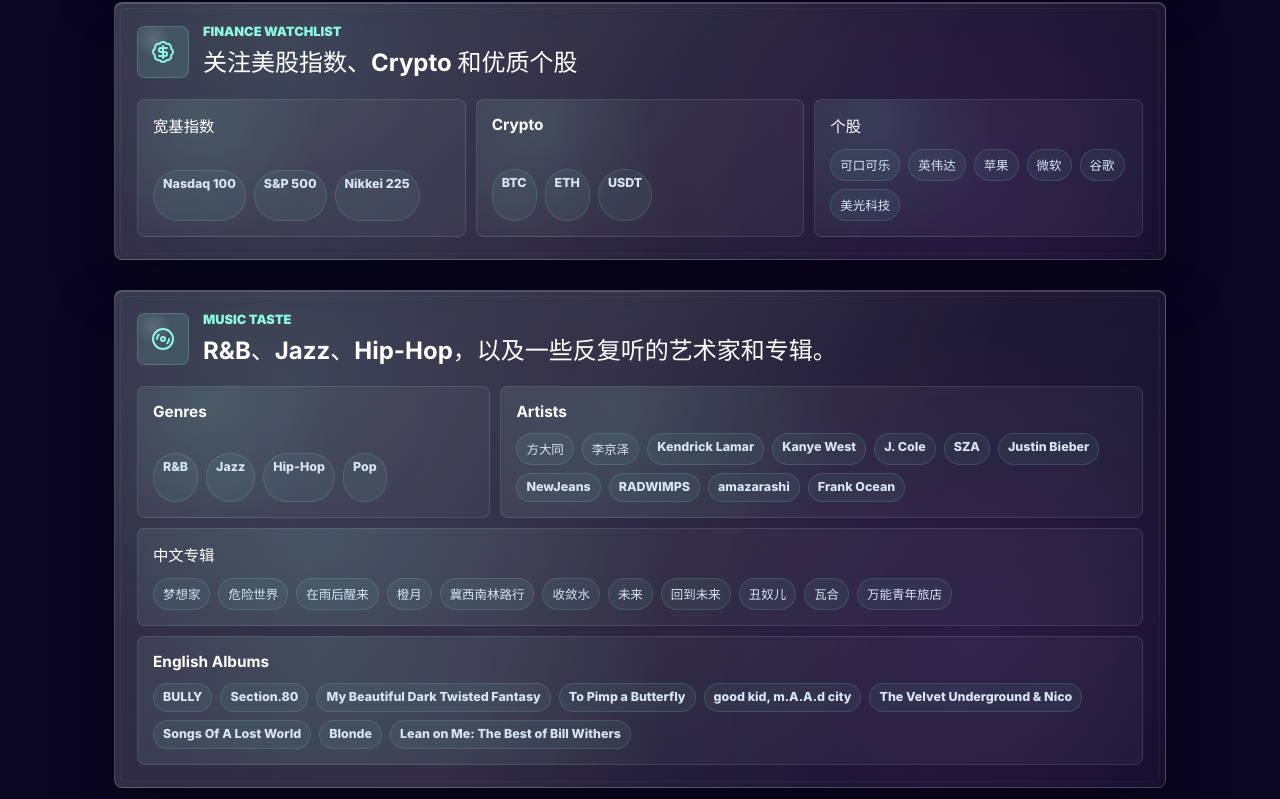
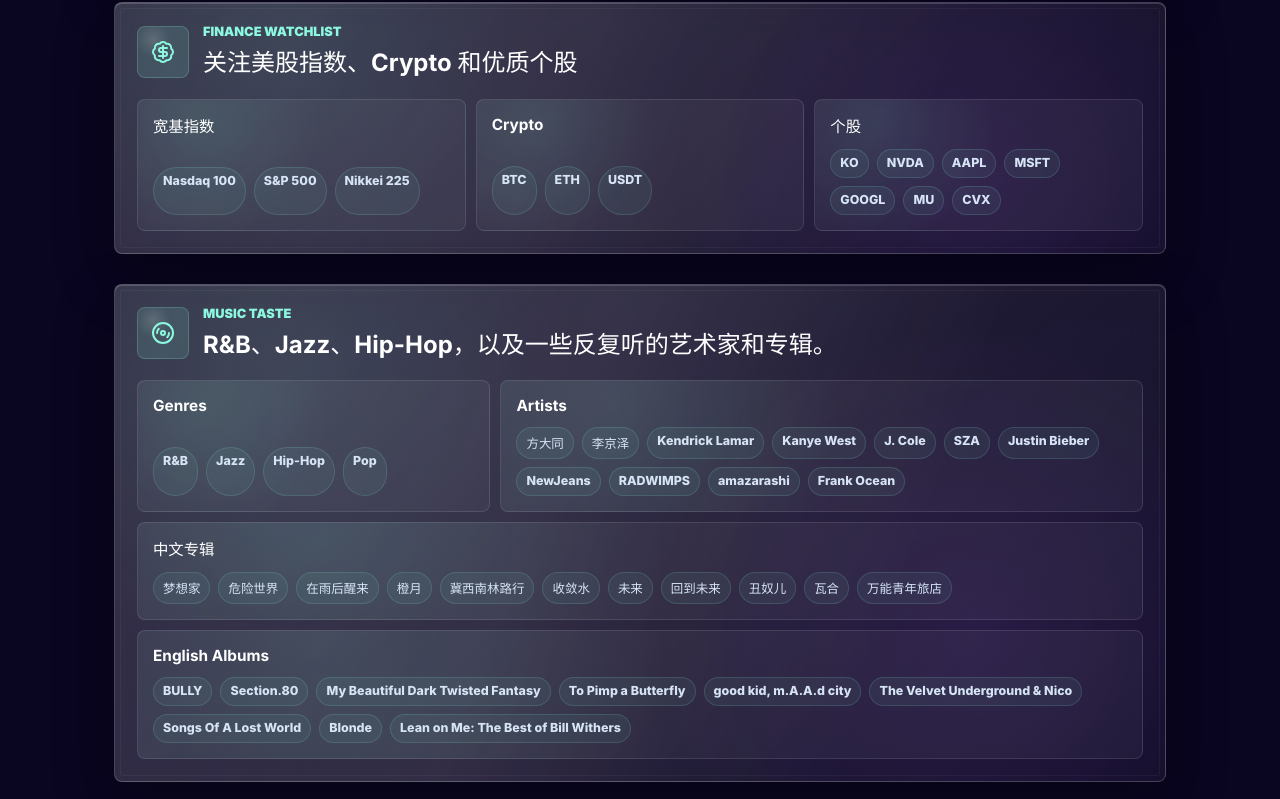
Before and after one commit to LeoninCS/self-introduction, a React (Vite) app in the folder selfintroduction/: page / in a window 1280 px wide. Shown: the part 5021-5820 px from the top of the page. Built offline with nearby package versions, Linux system fonts and the light colour scheme.

Commit message:
chore:微调

```diff
--- a/selfintroduction/src/data/profile.js
+++ b/selfintroduction/src/data/profile.js
@@ -173,12 +173,13 @@
     {
       name: '个股',
       items: [
-        { label: '可口可乐', href: 'https://finance.yahoo.com/quote/KO/' },
-        { label: '英伟达', href: 'https://finance.yahoo.com/quote/NVDA/' },
-        { label: '苹果', href: 'https://finance.yahoo.com/quote/AAPL/' },
-        { label: '微软', href: 'https://finance.yahoo.com/quote/MSFT/' },
-        { label: '谷歌', href: 'https://finance.yahoo.com/quote/GOOGL/' },
-        { label: '美光科技', href: 'https://finance.yahoo.com/quote/MU/' },
+        { label: 'KO', href: 'https://finance.yahoo.com/quote/KO/' },
+        { label: 'NVDA', href: 'https://finance.yahoo.com/quote/NVDA/' },
+        { label: 'AAPL', href: 'https://finance.yahoo.com/quote/AAPL/' },
+        { label: 'MSFT', href: 'https://finance.yahoo.com/quote/MSFT/' },
+        { label: 'GOOGL', href: 'https://finance.yahoo.com/quote/GOOGL/' },
+        { label: 'MU', href: 'https://finance.yahoo.com/quote/MU/' },
+        { label: 'CVX', href: 'https://finance.yahoo.com/quote/CVX/' },
       ],
     },
   ],
```
